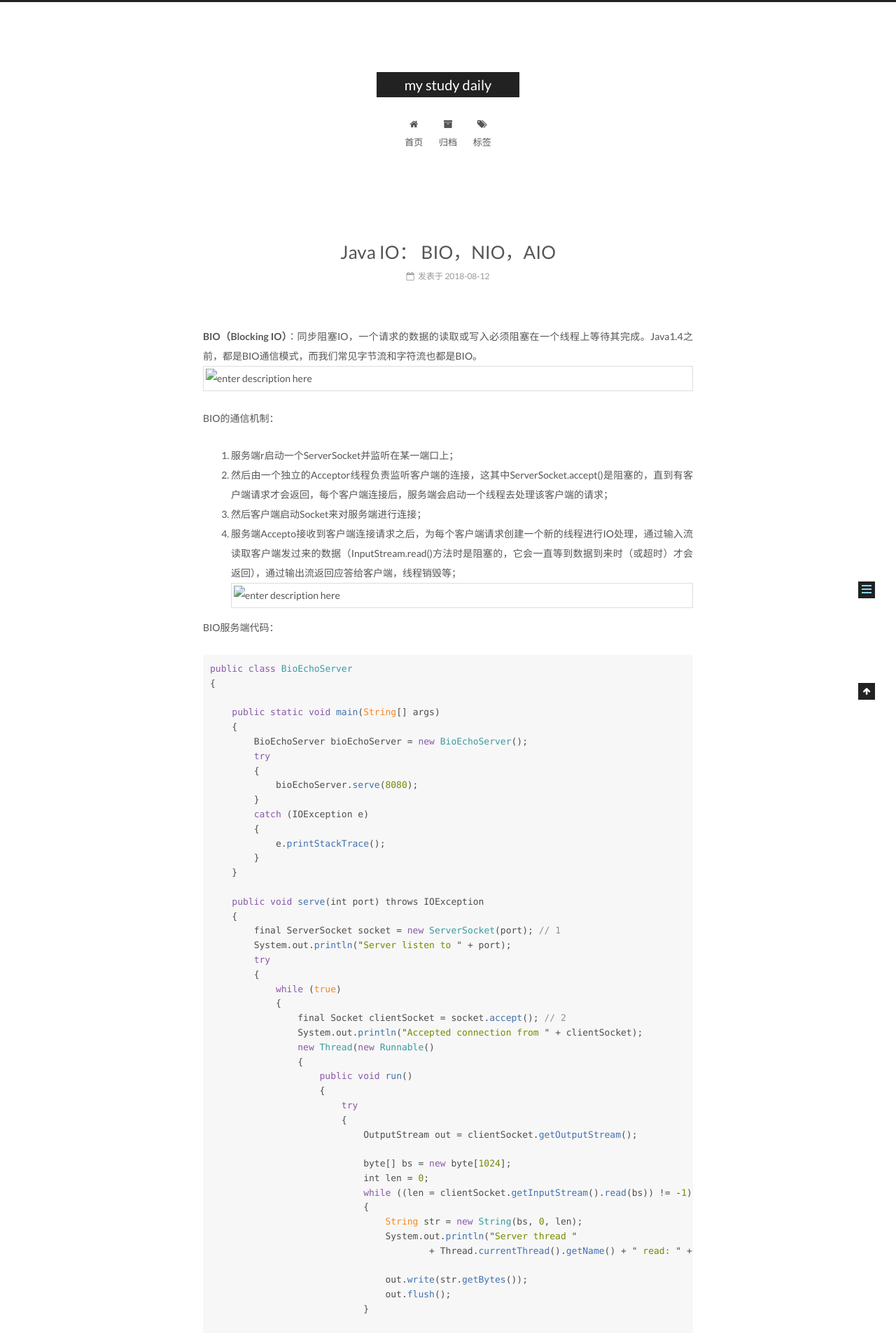
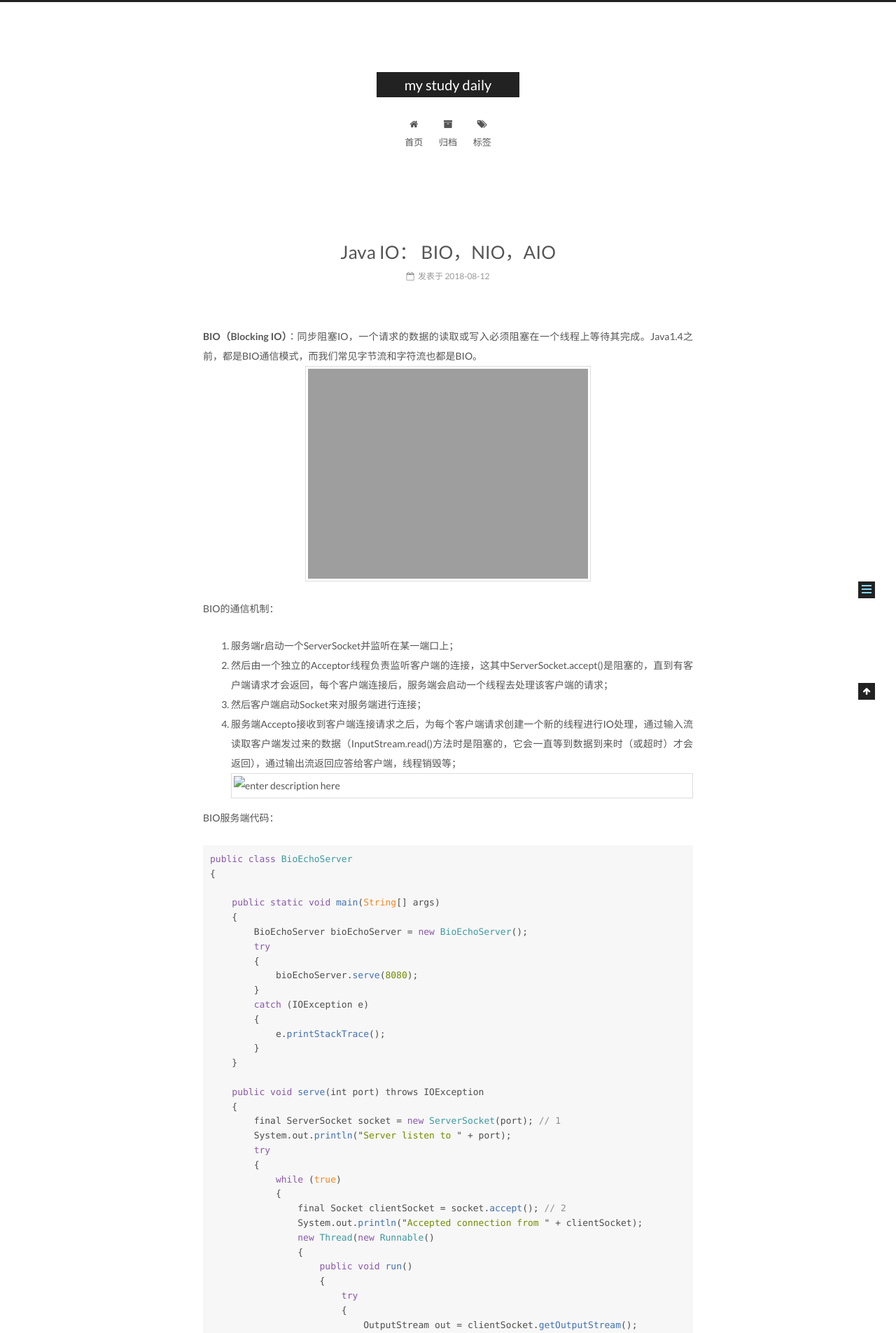
Before and after one commit to JianhuaGong/blog, a Jekyll site: the page built from _posts/2018-08-12-io_handle_comparision.md, in a window 1280 px wide. Shown: the top 1905 px of the page at 70% size. Built offline with Jekyll 4.4.1, drawn with Linux system fonts in a browser that asks for light colours.

Commit message:
修改文件: _posts/2018-08-12-io_handle_comparision.md

```diff
--- a/_posts/2018-08-12-io_handle_comparision.md
+++ b/_posts/2018-08-12-io_handle_comparision.md
@@ -5,7 +5,7 @@ grammar_cjkRuby: true
 ---
 
 **BIO（Blocking IO）**：同步阻塞IO，一个请求的数据的读取或写入必须阻塞在一个线程上等待其完成。Java1.4之前，都是BIO通信模式，而我们常见字节流和字符流也都是BIO。
-![enter description here](./images/iostream.jpg)
+![enter description here](./images/iostream.jpg | prepend: site.baseurl)
 
 BIO的通信机制：
 1. 服务端r启动一个ServerSocket并监听在某一端口上；
```
